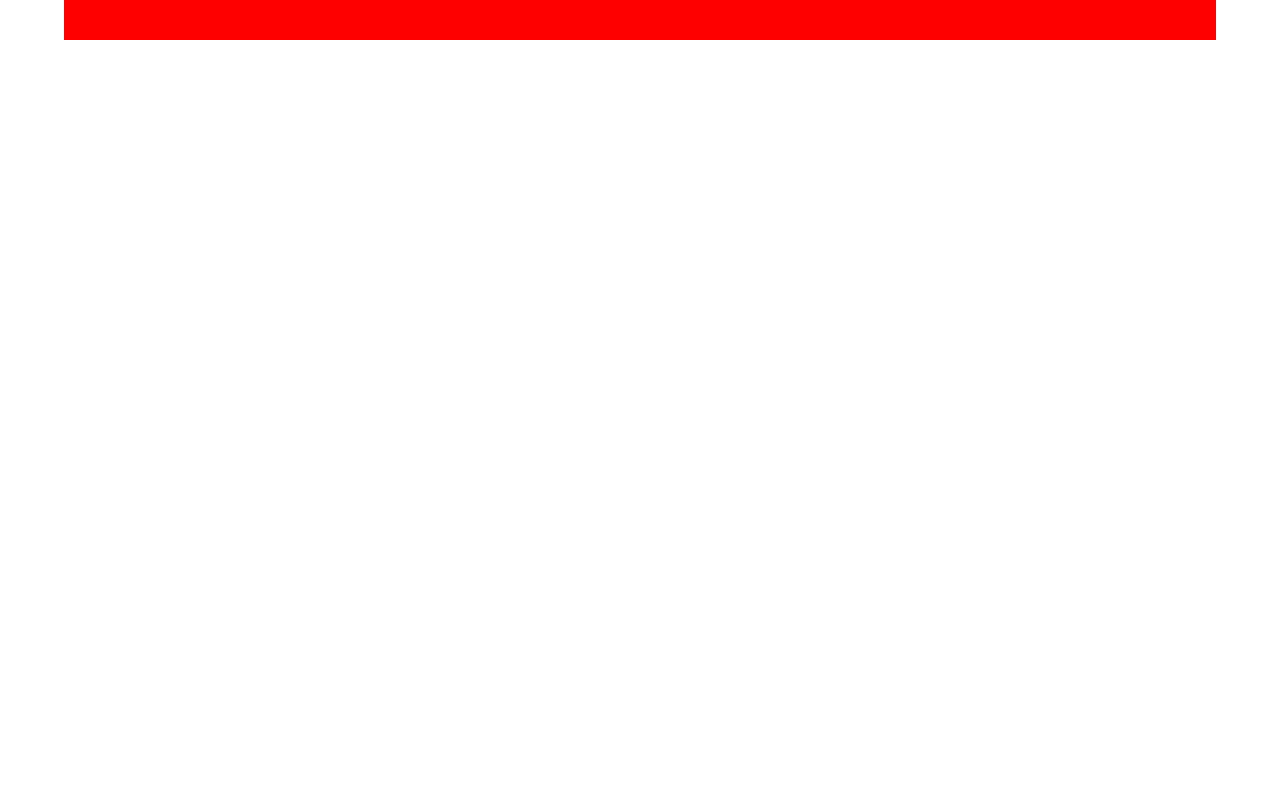
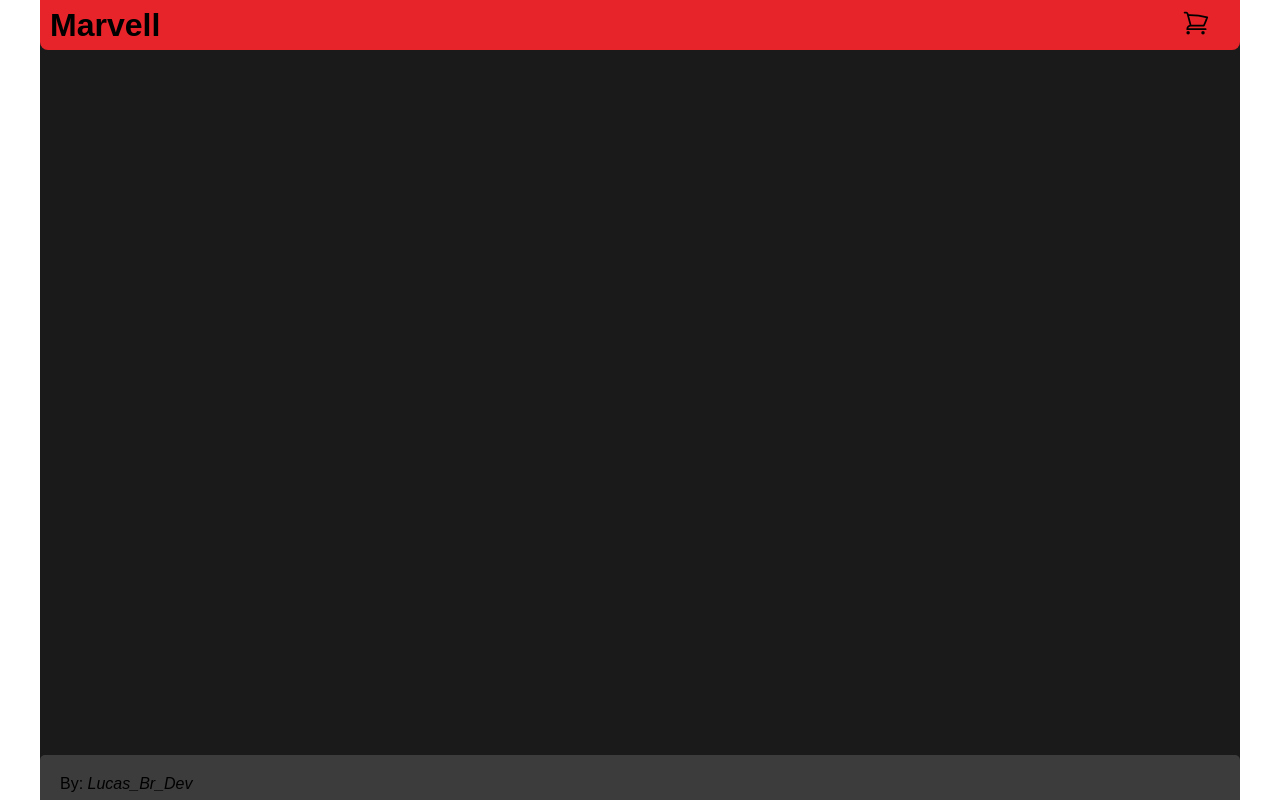
Before and after one commit to Lucas-Br-Dev/teste_tecnico_neoapp, a Next.js app: page / in a window 1280 px wide. Built offline with nearby package versions, Linux system fonts and the light colour scheme.

Commit message:
estruturação do layout principal como header e footer

```diff
--- a/src/app/globals.css
+++ b/src/app/globals.css
@@ -1,11 +1,6 @@
-:root {
-  --background: #ffffff;
-  --foreground: #171717;
-}
-
 @media (prefers-color-scheme: dark) {
   :root {
-    --background: #0a0a0a;
+    --background: #1A1A1A;
     --foreground: #ededed;
   }
 }
--- a/src/app/page.tsx
+++ b/src/app/page.tsx
@@ -1,18 +1,18 @@
 "use client"
-import { Container } from "@/components/StyledComponents/Container";
-import { Header } from "@/components/StyledComponents/Header";
+import { HeaderBar } from "@/components/HeaderBar";
+import { Container } from "@/styles/ContainerStyle";
+import { colors } from "@/data/colors";
+import { FooterBar } from "@/components/FooterBar";
+import { ListMain } from "@/components/ListMain";
 
 export default function Home() {
   return (
-    <Container>
-      <Header>
-      </Header>
+    <Container bgColor={colors.pretoSuave} >
+      <HeaderBar />
 
-      <main>
-      </main>
+      <ListMain />
 
-      <footer>
-      </footer>
+      <FooterBar />
     </Container>
   );
 }
--- /dev/null
+++ b/src/components/FooterBar.tsx
@@ -0,0 +1,20 @@
+import { colors } from "@/data/colors"
+import styled from "styled-components"
+
+export const FooterBar = () => {
+
+    const AreaFooter = styled.div`
+        background-color: ${colors.cinzaEscuro};
+        height: 45px;
+        padding: 20px;
+        border-top-left-radius: 5px;
+        border-top-right-radius: 5px;
+        color: black;
+    `
+
+    return(
+        <AreaFooter>
+            <p>By: <i>Lucas_Br_Dev</i></p>
+        </AreaFooter>
+    )
+}
--- /dev/null
+++ b/src/components/HeaderBar.tsx
@@ -0,0 +1,38 @@
+import { colors } from "@/data/colors";
+import { CartIcon } from "@/ui/CartIcon";
+import styled from "styled-components";
+
+const HeaderStyled = styled.header`
+background-color: ${colors.vermelhoPrincipal};
+padding: 0 10px;
+height: 50px;
+display: flex;
+align-items: center;
+justify-content: space-between;
+border-bottom-left-radius: 8px;
+border-bottom-right-radius: 8px;
+`
+const Logo = styled.p`
+    font-size: 32px;
+    font-weight: bold;
+`
+
+const Cart = styled.div`
+    width: 28px;
+    margin-right: 20px;
+    transition: 0.2s ease-in-out;
+    &:hover{
+        width: 34px;
+        cursor: pointer;
+    }
+`
+
+export const HeaderBar = () => {
+    return (
+        <HeaderStyled>
+            <Logo>Marvell</Logo>
+            <Cart>{CartIcon}</Cart>
+        </HeaderStyled>
+
+    )
+}
--- /dev/null
+++ b/src/components/ListMain.tsx
@@ -0,0 +1,5 @@
+export const ListMain = () => {
+    return (
+        <div></div>
+    )
+}
--- a/src/components/StyledComponents/Container.tsx
+++ /dev/null
@@ -1,6 +0,0 @@
-import styled from "styled-components";
-
-export const Container = styled.div`
-    margin: 0px auto;
-    width: 90%;
-`
--- a/src/components/StyledComponents/Header.tsx
+++ /dev/null
@@ -1,7 +0,0 @@
-import styled from "styled-components";
- export const Header = styled.header`
-    height: 40px;
-    background-color: red;
-    padding: 10px;
-    display: flex;
- `
--- a/src/components/StyledComponents/Navegation.tsx
+++ /dev/null
@@ -1,5 +0,0 @@
-import styled from "styled-components";
-
-export const NavMenu = styled.div`
-    display: flex;
-`
--- /dev/null
+++ b/src/data/colors.ts
@@ -0,0 +1,11 @@
+export const colors = {
+    vermelhoPrincipal: "#E62429",
+    pretoSuave: "#1A1A1A",
+    brancoSuave: "#F9F9F9",
+    cinzaClaro: "#E0E0E0",
+    cinzaEscuro: "#3C3C3C",
+    Destaques: "#FFC107",
+    alternativoModerno: "#1976D2",
+    feedbackPositivo: "#2E7D32",
+    errosAlertas: "#D32F2F"
+}
--- /dev/null
+++ b/src/styles/ContainerStyle.tsx
@@ -0,0 +1,26 @@
+import { colors } from "@/data/colors";
+import styled from "styled-components";
+
+type props ={
+    bgColor: string;
+}
+
+export const Container = styled.div<props>`
+    display: flex;
+    flex-direction: column;
+    justify-content: space-between;
+    margin: 0px auto;
+    min-height: 100vh;
+    background-color: ${(props) => (props.bgColor)};
+
+    @media screen and (min-width: 900px) {
+        max-width: 1200px;
+    }
+    @media screen and (max-width: 900px){
+        width: 95%;
+    }
+
+    @media screen and (max-width: 650px) {
+        width: auto;
+    }
+`
--- /dev/null
+++ b/src/ui/CartIcon.tsx
@@ -0,0 +1,3 @@
+export const CartIcon = <svg xmlns="http://www.w3.org/2000/svg" fill="none" viewBox="0 0 24 24" strokeWidth={1.5} stroke="currentColor" className="size-6">
+        <path strokeLinecap="round" strokeLinejoin="round" d="M2.25 3h1.386c.51 0 .955.343 1.087.835l.383 1.437M7.5 14.25a3 3 0 0 0-3 3h15.75m-12.75-3h11.218c1.121-2.3 2.1-4.684 2.924-7.138a60.114 60.114 0 0 0-16.536-1.84M7.5 14.25 5.106 5.272M6 20.25a.75.75 0 1 1-1.5 0 .75.75 0 0 1 1.5 0Zm12.75 0a.75.75 0 1 1-1.5 0 .75.75 0 0 1 1.5 0Z" />
+    </svg>
--- /dev/null
+++ b/src/ui/LoadedIcon.tsx
@@ -0,0 +1,3 @@
+export const LoadedIcon = <svg xmlns="http://www.w3.org/2000/svg" fill="none" viewBox="0 0 24 24" strokeWidth={1.5} stroke="currentColor" className="size-6">
+<path strokeLinecap="round" strokeLinejoin="round" d="M16.023 9.348h4.992v-.001M2.985 19.644v-4.992m0 0h4.992m-4.993 0 3.181 3.183a8.25 8.25 0 0 0 13.803-3.7M4.031 9.865a8.25 8.25 0 0 1 13.803-3.7l3.181 3.182m0-4.991v4.99" />
+</svg>
```
